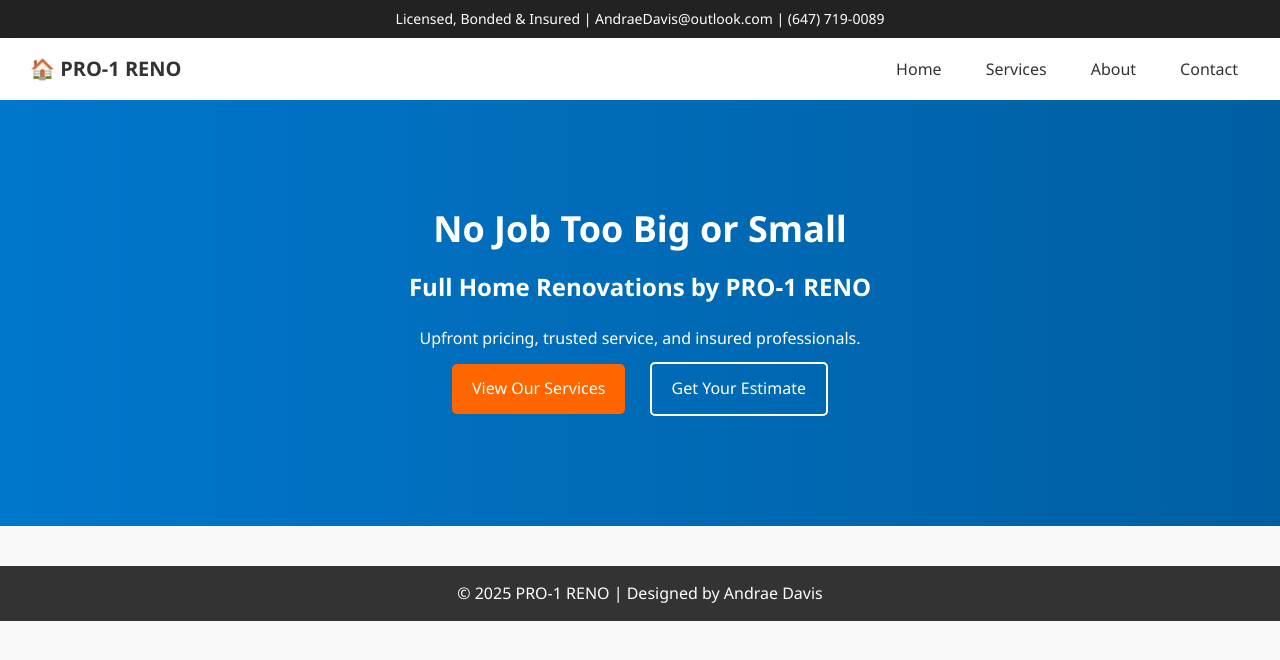
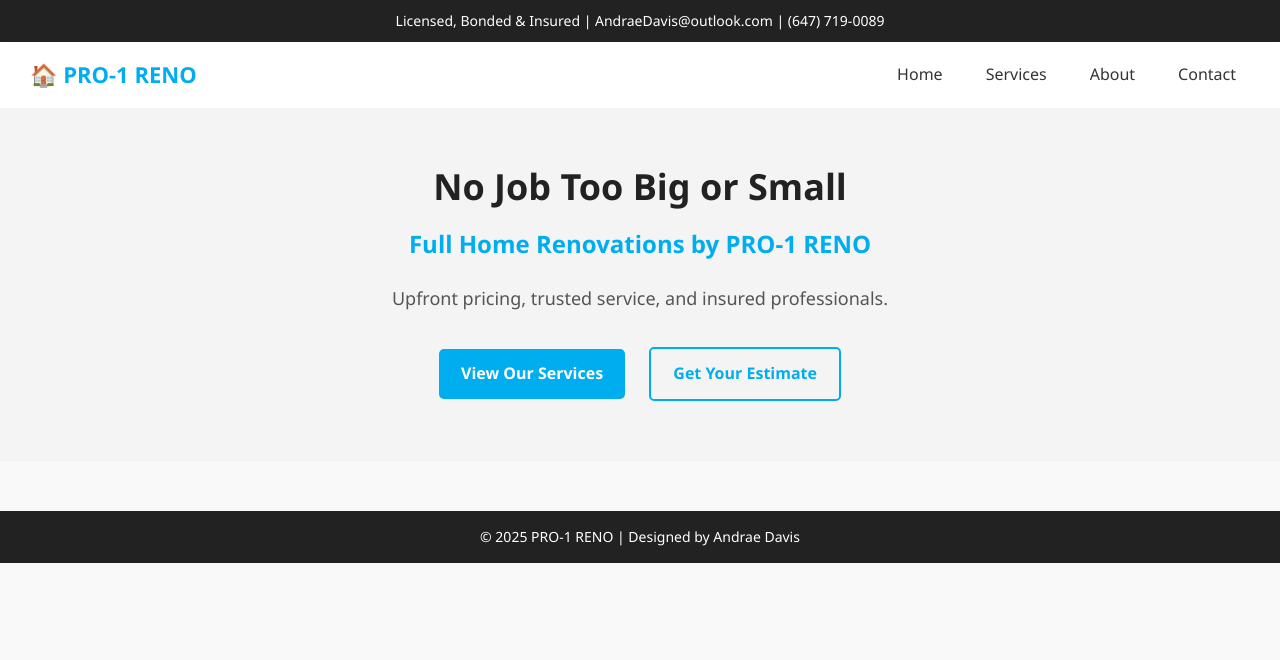
Before and after one commit to t-south876/pro1-reno-site, a plain HTML site: page index.html in a window 1280 px wide. Drawn offline with Linux system fonts and the light colour scheme; files that its build step writes are made by us from their sources; files whose address does not match are found by name.

Commit message:
Full branding update for all pages

```diff
--- a/style.css
+++ b/style.css
@@ -1,4 +1,4 @@
-/* Reset & Base */
+/* Reset and Base */
 * {
   margin: 0;
   padding: 0;
@@ -17,113 +17,126 @@ body {
   background-color: #222;
   color: white;
   text-align: center;
-  padding: 8px;
+  padding: 10px;
   font-size: 14px;
 }
 
-/* Navigation */
+/* Navbar */
 .navbar {
   background: #fff;
+  display: flex;
+  justify-content: space-between;
+  align-items: center;
+  padding: 15px 30px;
   box-shadow: 0 2px 6px rgba(0, 0, 0, 0.1);
-  padding: 15px 30px;
-  display: flex;
-  align-items: center;
-  justify-content: space-between;
 }
 
 .logo {
-  font-size: 20px;
+  font-size: 22px;
   font-weight: bold;
+  color: #00aeef;
 }
 
 .nav-links {
   list-style: none;
   display: flex;
-  gap: 20px;
+  gap: 15px;
 }
 
 .nav-links a {
   text-decoration: none;
   color: #333;
-  padding: 6px 12px;
-  border-radius: 4px;
-  transition: background 0.3s;
+  padding: 8px 14px;
+  border-radius: 5px;
+  transition: all 0.3s ease;
 }
 
 .nav-links a:hover,
 .nav-links .active {
-  background-color: #0077cc;
-  color: white;
+  background-color: #00aeef;
+  color: #fff;
 }
 
 /* Hero Section */
 .hero {
-  background: linear-gradient(to right, #0077cc, #005fa3);
-  color: white;
-  padding: 100px 20px;
+  background-color: #f4f4f4;
   text-align: center;
+  padding: 50px 20px;
 }
 
 .hero-text h1 {
   font-size: 36px;
+  color: #222;
   margin-bottom: 10px;
 }
 
 .hero-text h2 {
   font-size: 24px;
+  color: #00aeef;
   margin-bottom: 20px;
 }
 
+.hero-text p {
+  font-size: 18px;
+  margin-bottom: 25px;
+  color: #555;
+}
+
+.hero-image img {
+  max-width: 100%;
+  height: auto;
+  margin-top: 20px;
+  border-radius: 8px;
+}
+
+/* Buttons */
 .btn-primary,
 .btn-outline {
   display: inline-block;
   margin: 10px;
-  padding: 12px 20px;
+  padding: 12px 22px;
   text-decoration: none;
+  font-size: 16px;
   border-radius: 5px;
-  font-size: 16px;
+  font-weight: bold;
 }
 
 .btn-primary {
-  background: #ff6600;
+  background-color: #00aeef;
   color: white;
 }
 
 .btn-outline {
   background: transparent;
-  border: 2px solid white;
+  border: 2px solid #00aeef;
+  color: #00aeef;
+}
+
+.btn-outline:hover {
+  background-color: #00aeef;
   color: white;
 }
 
-.btn-outline:hover {
-  background: white;
-  color: #0077cc;
-}
-
-/* Page Section */
+/* General Page Section */
 .page {
-  max-width: 900px;
+  max-width: 1000px;
   margin: auto;
   padding: 40px 20px;
 }
 
 .page h1 {
+  color: #00aeef;
   margin-bottom: 20px;
-  color: #0077cc;
 }
 
 .services-list {
   list-style: disc;
   margin-left: 25px;
-  margin-top: 10px;
+  font-size: 18px;
+  line-height: 1.7;
 }
 
-.services-list li {
-  margin-bottom: 10px;
-  font-size: 18px;
-}
-
-/* Form Styles */
+/* Contact Form */
 form {
   margin-top: 20px;
 }
@@ -139,7 +152,7 @@ form textarea {
 }
 
 form button {
-  background: #0077cc;
+  background-color: #00aeef;
   color: white;
   border: none;
   padding: 12px 20px;
@@ -149,14 +162,15 @@ form button {
 }
 
 form button:hover {
-  background: #005fa3;
+  background-color: #007bb5;
 }
 
 /* Footer */
 footer {
-  background-color: #333;
+  background-color: #222;
   color: white;
   text-align: center;
   padding: 15px;
-  margin-top: 40px;
+  margin-top: 50px;
+  font-size: 14px;
 }
```
